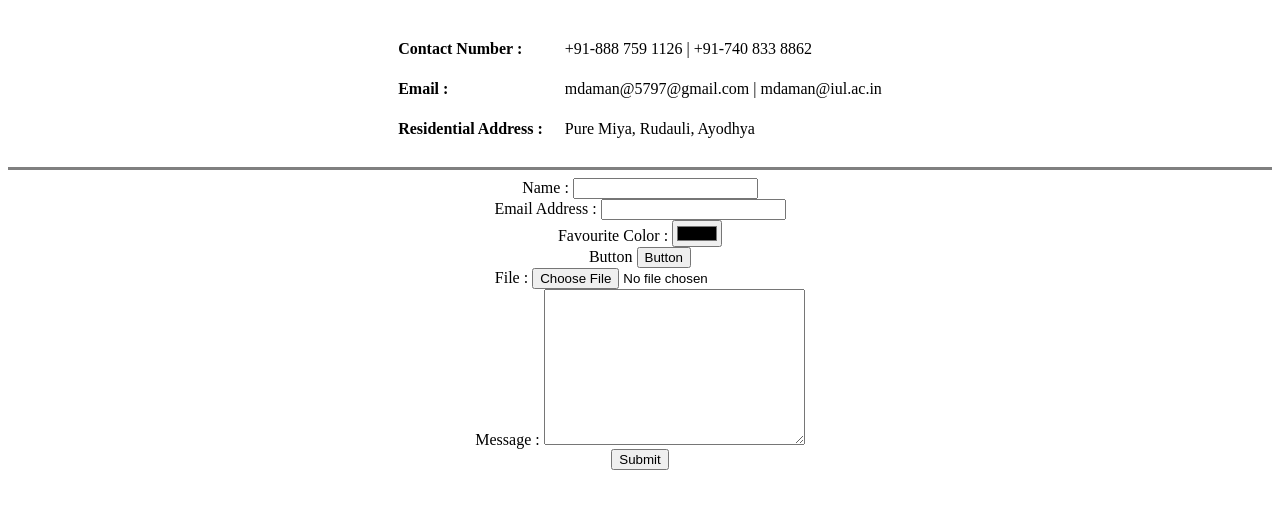
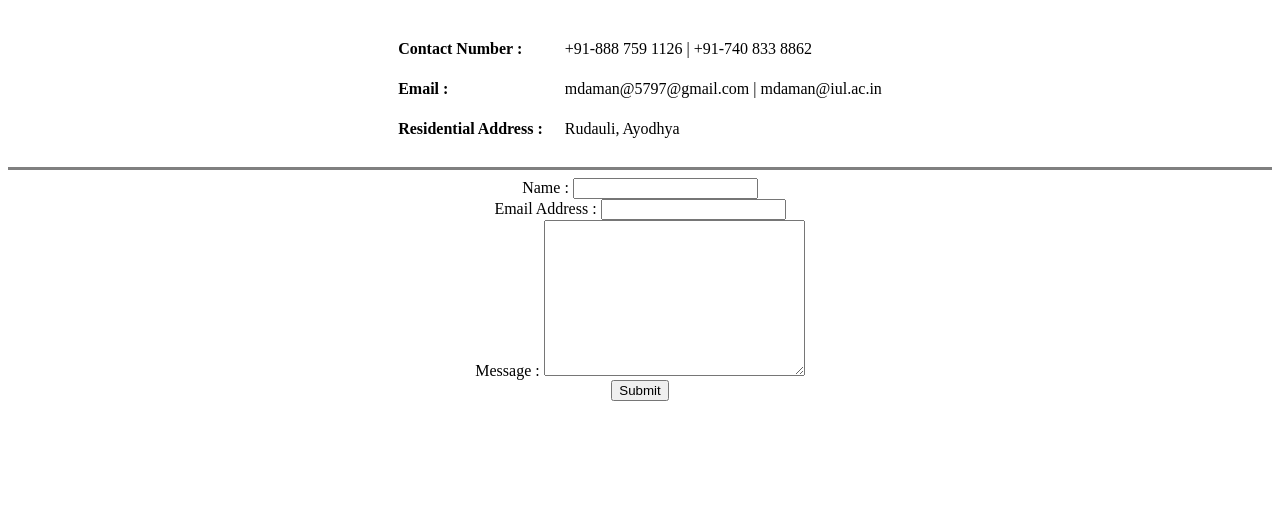
Before and after one commit to Albertcr7/CV, a plain HTML site: page contact_me.html in a window 1280 px wide. Shown: the part 61-570 px from the top of the page. Drawn offline with Linux system fonts and the light colour scheme.

Commit message:
Updated contact_me.html

```diff
--- a/contact_me.html
+++ b/contact_me.html
@@ -20,7 +20,7 @@
           </tr>
           <tr>
             <td><strong>Residential Address : </strong></td>
-            <td>Pure Miya, Rudauli, Ayodhya</td>
+            <td>Rudauli, Ayodhya</td>
           </tr>
         </tbody>
       </table>
@@ -34,12 +34,6 @@
         <input type="text" name="yourName" /><br />
         <label>Email Address : </label>
         <input type="email" name="yourEmail" /><br />
-        <label for="">Favourite Color : </label>
-        <input type="color" name="colorPicked" /><br />
-        <label for="">Button</label>
-        <input type="button" value="Button" /><br />
-        <label for="">File : </label>
-        <input type="file" name="yourFile" id="" /><br />
         <label for="">Message : </label>
         <textarea name="yourMessage" id="" cols="30" rows="10"></textarea><br />
         <input type="submit" name="" id="" />
```
